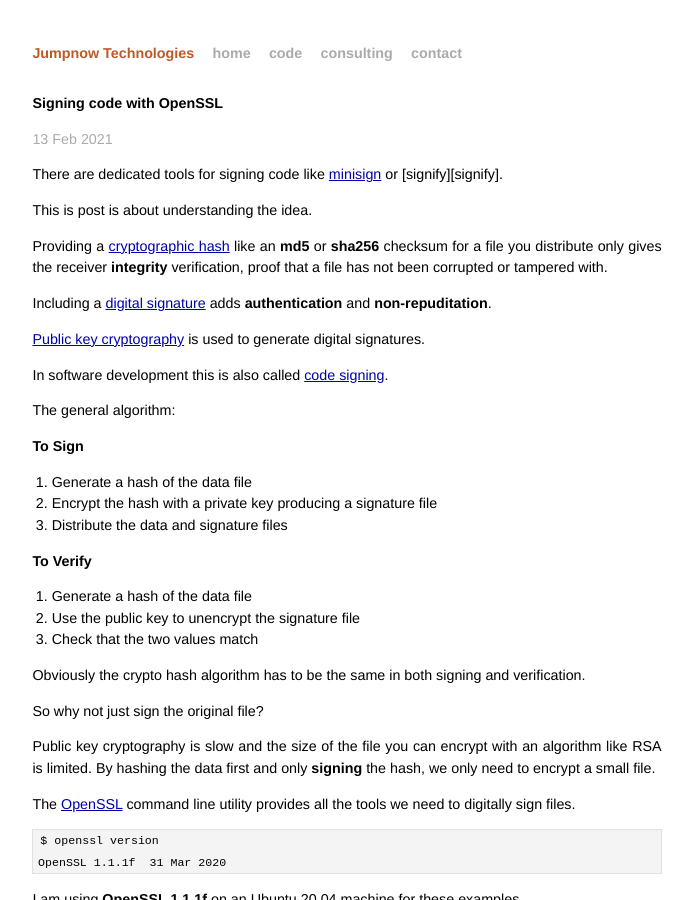
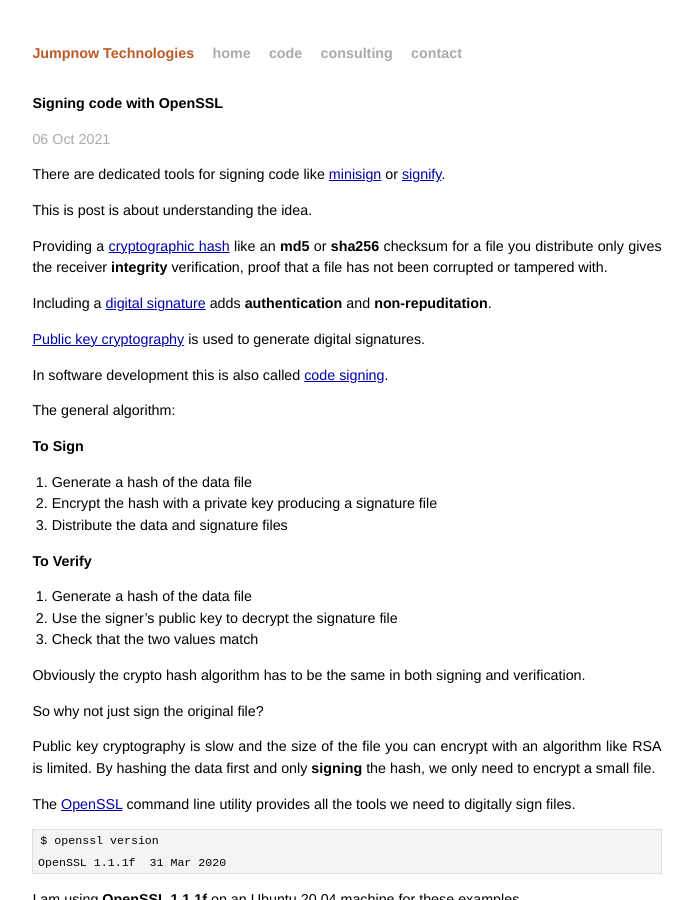
Before and after one commit to jumpnow/jumpnowtek-site, a Jekyll site: the page built from _posts/2018-12-08-Code-signing-with-openssl.md, in a window 1280 px wide and 900 px high. Shown: the whole window, without its empty margins (293-986 px from the left). Built offline with Jekyll 4.4.1, drawn with Linux system fonts in a browser that asks for light colours.

Commit message:
Fix typo

```diff
--- a/_posts/2018-12-08-Code-signing-with-openssl.md
+++ b/_posts/2018-12-08-Code-signing-with-openssl.md
@@ -2,12 +2,12 @@
 layout: post
 title: Signing code with OpenSSL
 description: "Digital signing with OpenSSL"
-date: 2021-02-13 05:28:00
+date: 2021-10-06 00:00:00
 categories: security
 tags: [openssl, signing]
 ---
 
-There are dedicated tools for signing code like [minisign][minisign] or [signify][signify].
+There are dedicated tools for signing code like [minisign][minisign] or [signify][signify-man].
 
 This is post is about understanding the idea.
 
@@ -30,7 +30,7 @@ The general algorithm:
 **To Verify**
 
 1. Generate a hash of the data file
-2. Use the public key to unencrypt the signature file
+2. Use the signer's public key to decrypt the signature file
 3. Check that the two values match
 
 Obviously the crypto hash algorithm has to be the same in both signing and verification.
```
Also changed, not shown: other parts of _posts/2018-12-08-Code-signing-with-openssl.md (+1 -0 lines).
